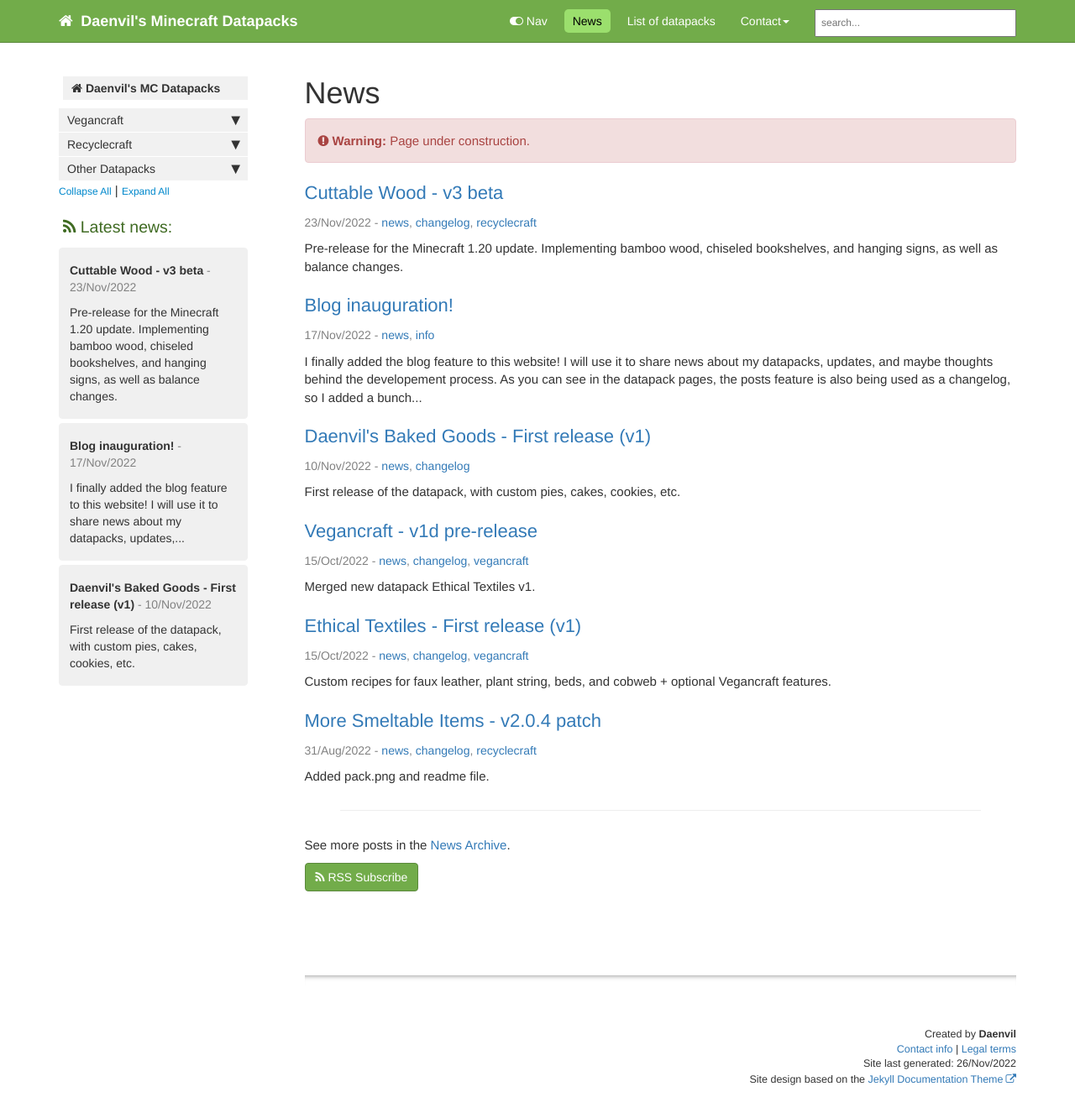
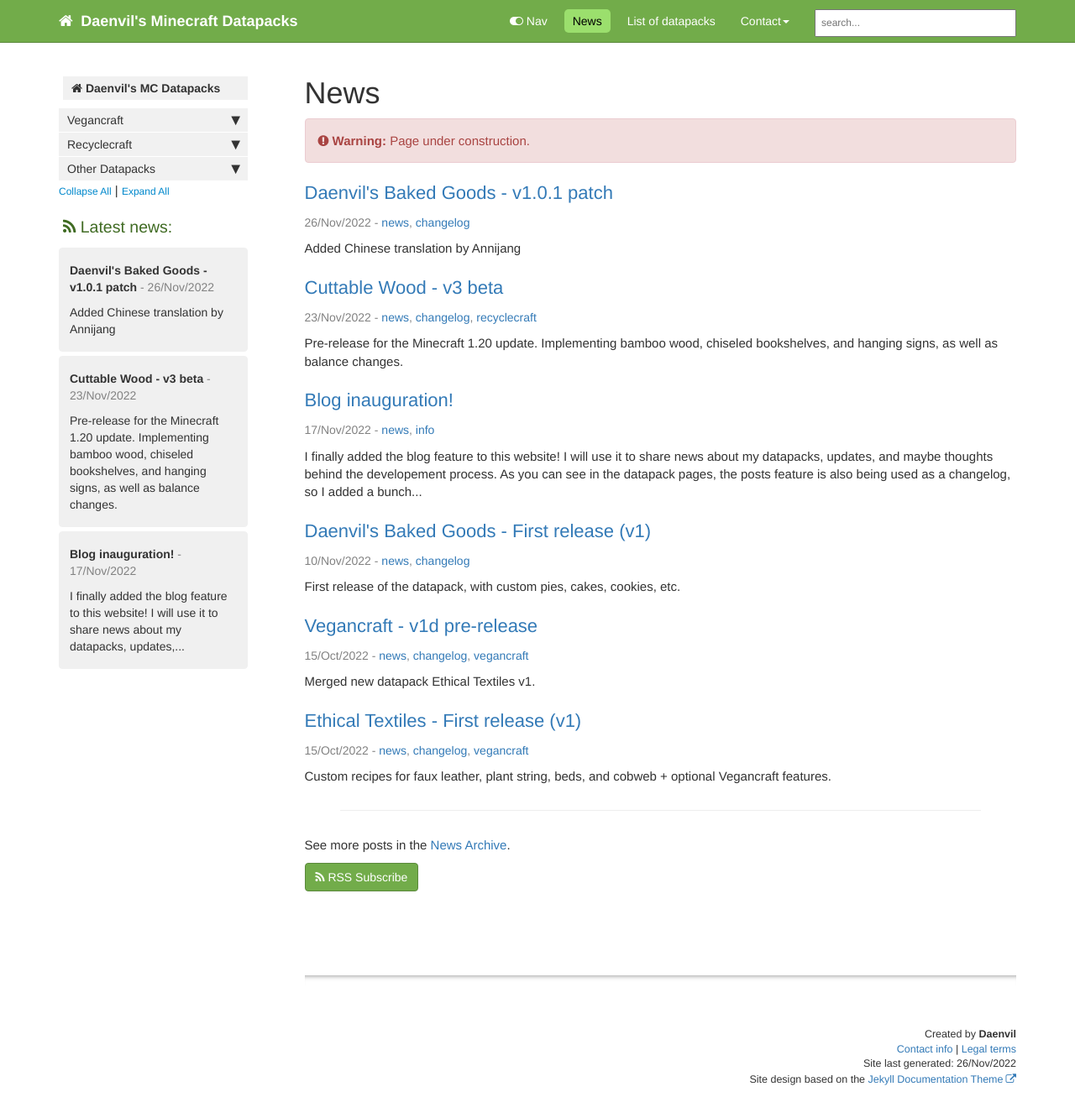
Before and after one commit to daenvil/MCDatapacks, a Jekyll site: the page built from pages/news/news.html, in a window 1280 px wide and 1346 px high. Shown: the top 1332 px of the window at 84% size. Built offline with Jekyll 4.4.1, drawn with Linux system fonts in a browser that asks for light colours; comment, search, counter and statistics services are not loaded.

Commit message:
added blog entry for baked goods update

```diff
--- /dev/null
+++ b/_posts/2022-11-26-baked_goods_v1.0.1.md
@@ -0,0 +1,16 @@
+---
+title:  "Daenvil's Baked Goods - v1.0.1 patch"
+published: true
+permalink: baked_goods_v1.0.1.html
+summary: "Added Chinese translation by Annijang"
+tags: [news,changelog]
+datapack: baked_goods
+changelog: v1.0.1
+---
+
+Quick update including a Chinese translation by [Annijang](https://www.planetminecraft.com/member/annijang/){:target="_blank"} and some minor optimization changes to the datapack.
+
+<div class="btn-group">
+    <a href="baked_goods_v1.html" role="button" class="btn btn-primary"><i class="fa fa-caret-left"></i>&nbsp; Previous release: v1</a>
+    <button role="button" class="btn btn-default disabled">Next release: TBR &nbsp;<i class="fa fa-caret-right"></i> </button>
+</div>
```
Also changed, not shown: _includes/changelogs/baked_goods/v1.0.1.md (+1 -1 lines), _posts/2022-11-10-baked_goods_v1.md (+5 -0 lines).
